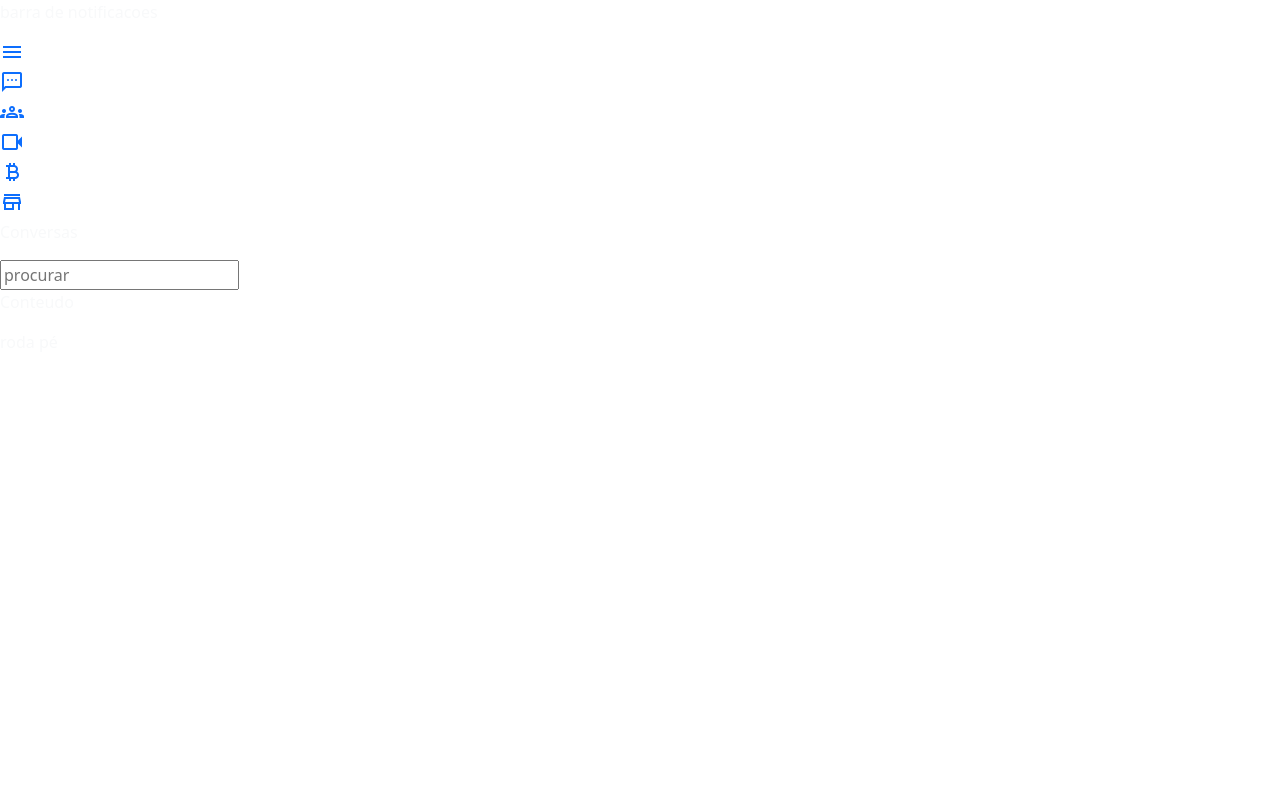
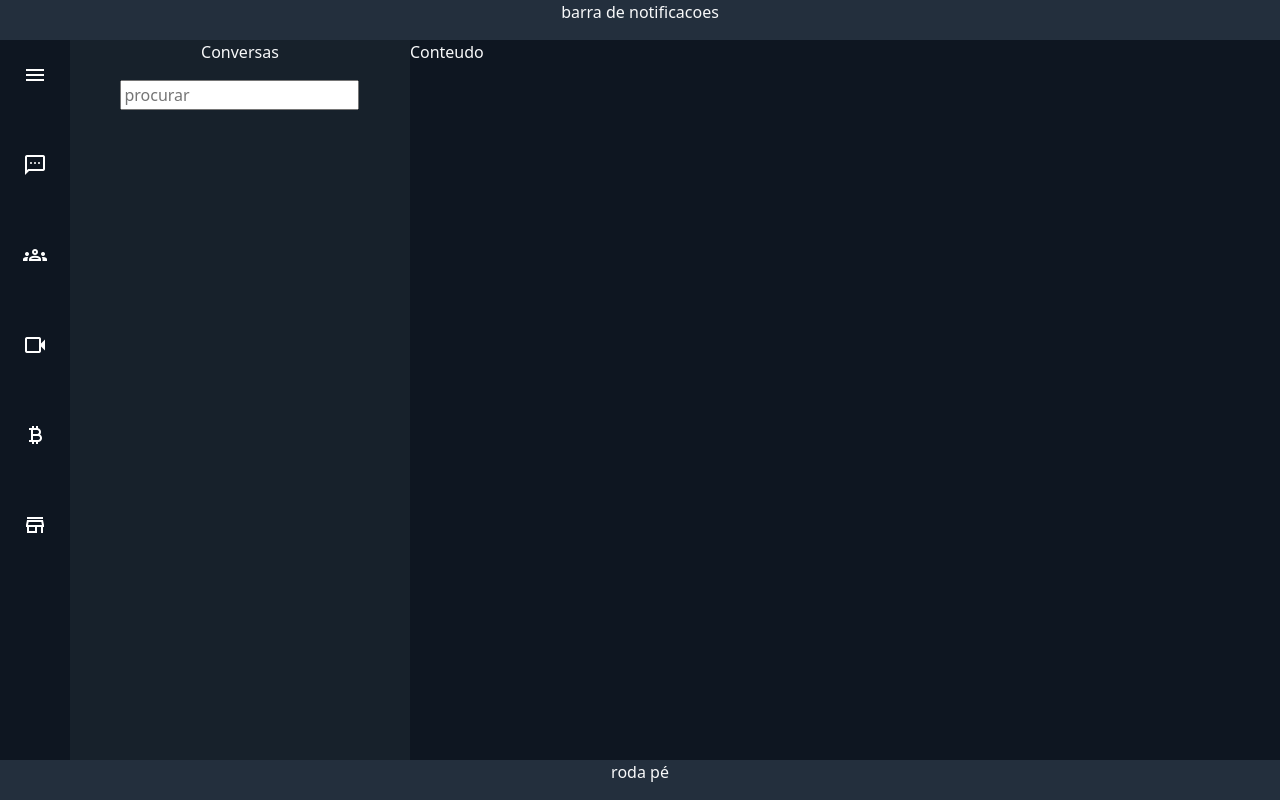
Before and after one commit to DerckJunior/megaimperio, a plain HTML site: page index.html in a window 1280 px wide. Drawn offline with nearby package versions, Linux system fonts and the light colour scheme.

Commit message:
Update index.html

```diff
--- a/index.html
+++ b/index.html
@@ -14,6 +14,7 @@
 
     <link href="https://cdn.jsdelivr.net/npm/bootstrap@5.3.3/dist/css/bootstrap.min.css" rel="stylesheet" integrity="sha384-QWTKZyjpPEjISv5WaRU9OFeRpok6YctnYmDr5pNlyT2bRjXh0JMhjY6hW+ALEwIH" crossorigin="anonymous">
 
+    <link rel="stylesheet" href="megaimperio/style.css">
 
 </head>
 <body class="text-light">
```
